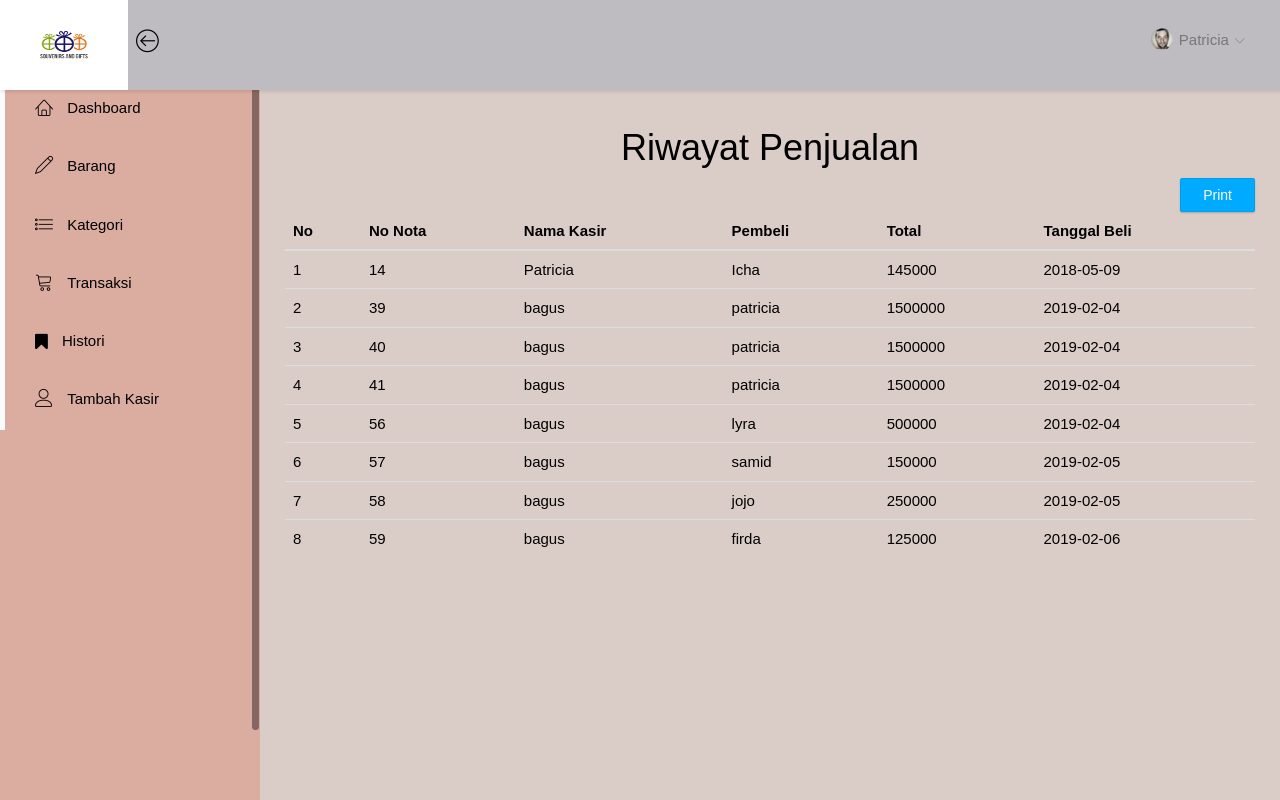
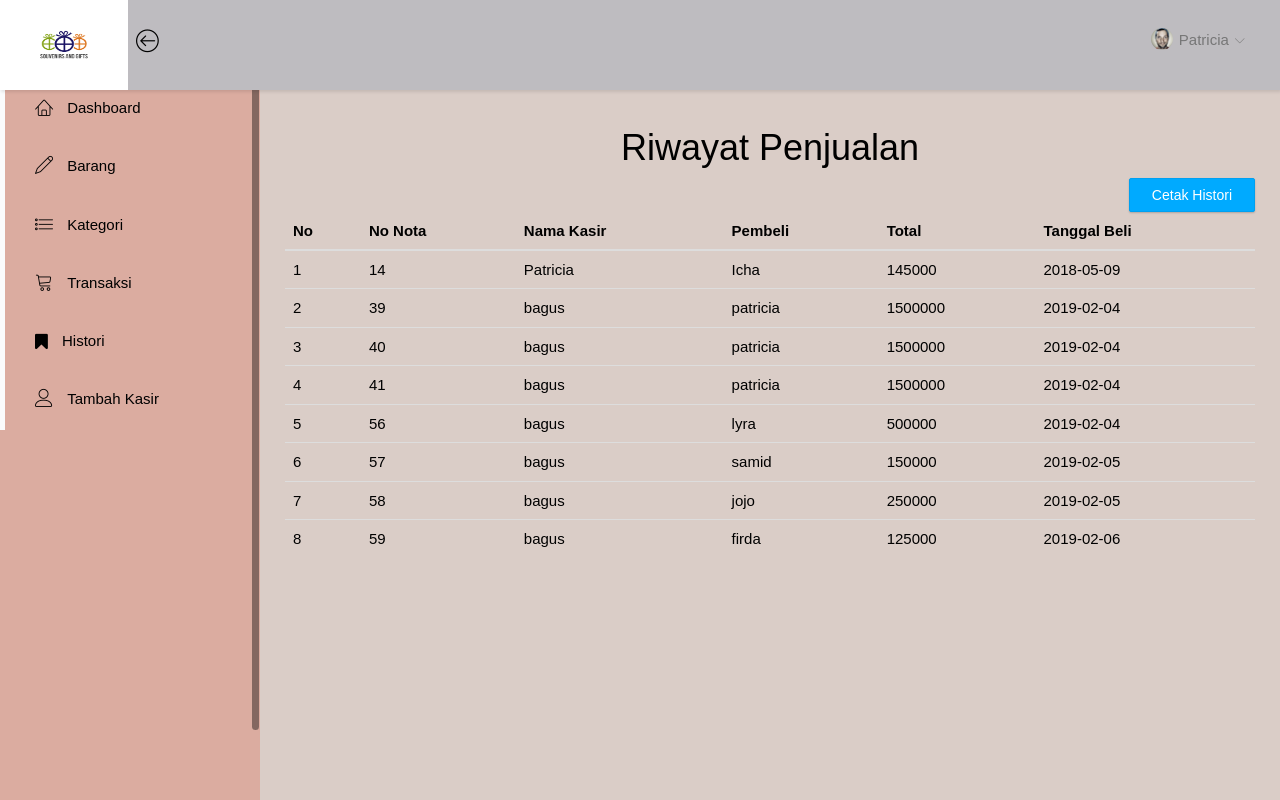
Before and after one commit to PatriciaDika31/tokosouvenir1, a CodeIgniter app: page /tokosouvenir1/index.php/Histori in a window 1280 px wide. Run offline with CodeIgniter, Linux system fonts and the light colour scheme; a user stored in the database is signed in; data comes from the database, SQL or seed files in the repository; some libraries are stand-ins or nearby versions.

Commit message:
Update v_histori.php

```diff
--- a/application/views/v_histori.php
+++ b/application/views/v_histori.php
@@ -1,7 +1,7 @@
 
 <h1 style="text-align:center">Riwayat Penjualan</h1>
 
-<a href="<?=base_url('index.php/Histori/cetak_laporan')?>" class="btn btn-primary" style="float: right;">Print</a>
+<a href="<?=base_url('index.php/Histori/cetak_laporan')?>" class="btn btn-primary" style="float: right;">Cetak Histori</a>
 
 				<table class="table table-hover table-stripped">
 					<thead>
```
